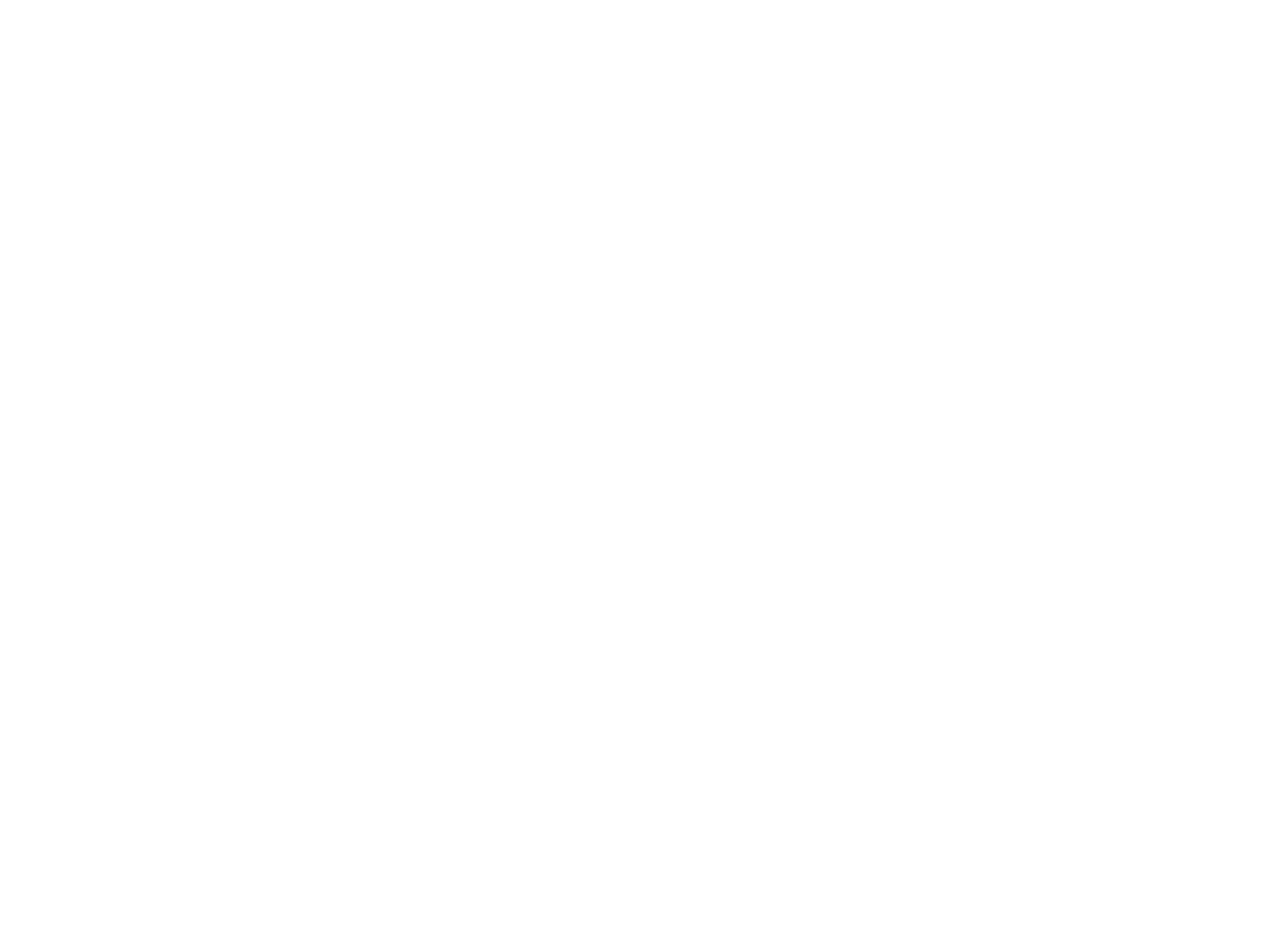
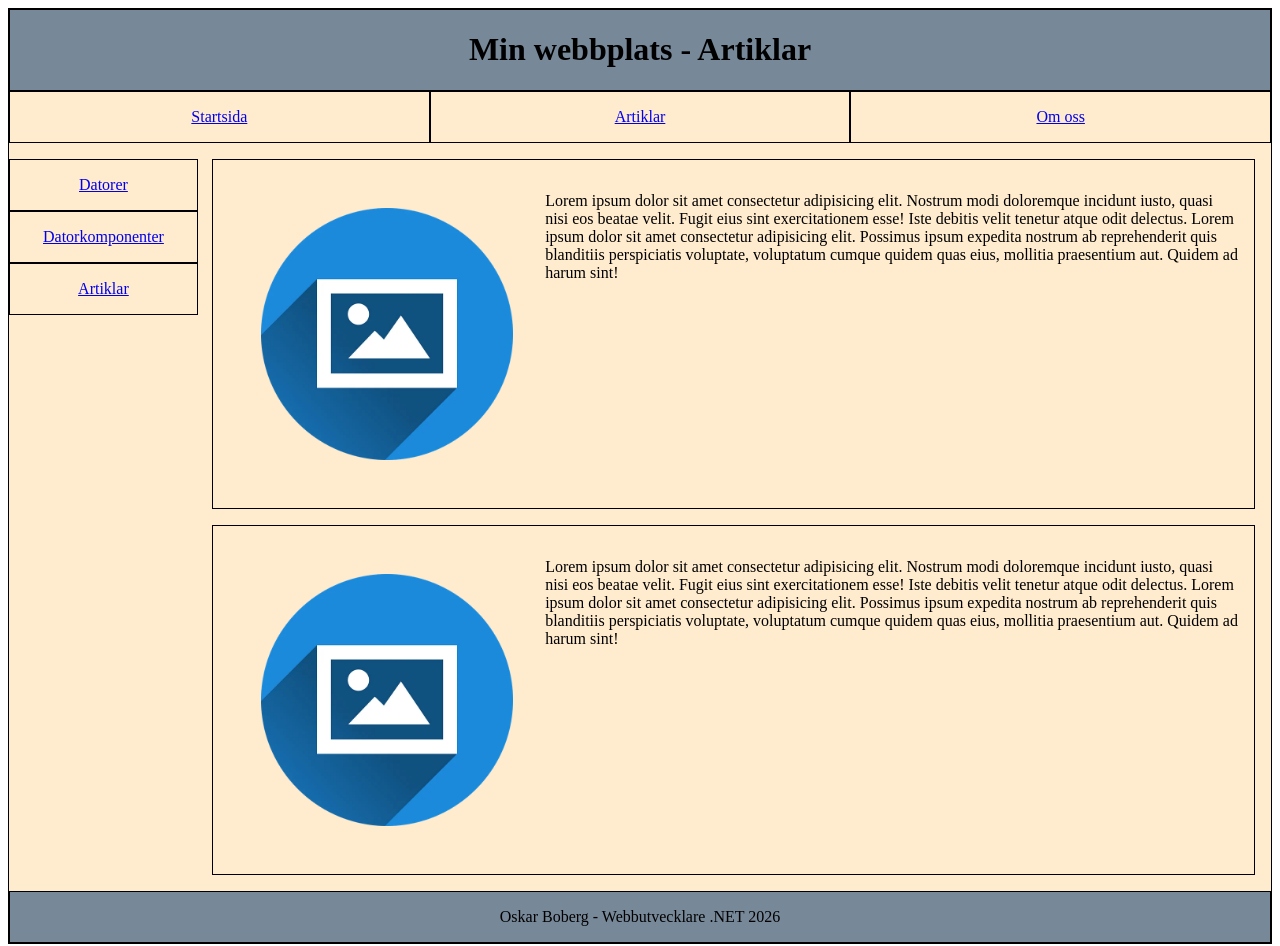
Before and after one commit to nattkreatur/Layout, a plain HTML site: page artiklar.html in a window 1280 px wide. Before the commit the page ends 800 px from the top, so only its background shows below. Drawn offline with Linux system fonts and the light colour scheme.

Commit message:
Alles klar
Ändrade både semantik och en del CSS på slutet för att få ihop allt enligt instruktioner.

```diff
--- a/artiklar.html
+++ b/artiklar.html
@@ -0,0 +1,64 @@
+<!DOCTYPE html>
+<html lang="sv">
+
+<head>
+    <meta charset="UTF-8">
+    <meta name="viewport" content="width=device-width, initial-scale=1.0">
+    <title>Layout</title>
+    <link rel="stylesheet" href="style.css">
+</head>
+
+<body id="artiklar">
+    <div class="wrapper">
+
+        <header>
+            <h1>Min webbplats - Artiklar</h1>
+        </header>
+        <nav>
+            <ul>
+                <li><a href="./index.html">Startsida</a></li>
+                <li><a href="./artiklar.html">Artiklar</a></li>
+                <li><a href="./omoss.html">Om oss</a></li>
+            </ul>
+        </nav>
+        <main>
+            <nav>
+                <ul>
+                    <!--Placeholder länkar-->
+                    <li><a href="#">Datorer</a></li>
+                    <li><a href="#">Datorkomponenter</a></li>
+                    <li><a href="#">Artiklar</a></li>
+                </ul>
+            </nav>
+            <section>
+                <article>
+                    <img src="exempel.png" alt="exempelbild">
+                    <p>
+                        Lorem ipsum dolor sit amet consectetur adipisicing elit. Nostrum modi doloremque incidunt iusto,
+                        quasi nisi eos beatae velit. Fugit eius sint exercitationem esse! Iste debitis velit tenetur atque
+                        odit delectus. Lorem ipsum dolor sit amet consectetur adipisicing elit. Possimus ipsum expedita
+                        nostrum ab reprehenderit quis blanditiis perspiciatis voluptate, voluptatum cumque quidem quas eius,
+                        mollitia praesentium aut. Quidem ad harum sint!
+                    </p>
+                </article>
+                <article>
+                    <img src="exempel.png" alt="exempelbild">
+                    <p>
+                        Lorem ipsum dolor sit amet consectetur adipisicing elit. Nostrum modi doloremque incidunt iusto,
+                        quasi nisi eos beatae velit. Fugit eius sint exercitationem esse! Iste debitis velit tenetur atque
+                        odit delectus. Lorem ipsum dolor sit amet consectetur adipisicing elit. Possimus ipsum expedita
+                        nostrum ab reprehenderit quis blanditiis perspiciatis voluptate, voluptatum cumque quidem quas eius,
+                        mollitia praesentium aut. Quidem ad harum sint!
+                    </p>
+                </article>
+            </section>
+
+        </main>
+        <footer>
+            <p>Oskar Boberg - Webbutvecklare .NET 2026</p>
+        </footer>
+
+    </div>
+</body>
+
+</html>
--- a/style.css
+++ b/style.css
@@ -15,7 +15,7 @@
     background-color: lightslategray;
 }
 /*Påverkar bara ul som child till nav*/
-nav > ul{
+nav > ul, main > nav > ul{
     /*Vertikal meny*/
     list-style: none;
     display: flex;
@@ -31,20 +31,31 @@
     padding: 1rem;
     border: 1px black solid;
 }
-main > section{
-    /*Detta gäller primärt om man har bilder i section
+main > article, main > section > article{
+    /*Detta gäller primärt om man har bilder i article
     som på index och omoss*/
     display: flex;
     flex-direction: column;
 }
 img{
-    width: 50%;
+    /*Bilden är större i mobile för bättre användarupplevelse*/
+    max-width: 50%;
+    height: auto;
     padding-top: 1rem;
     margin: 0 auto; /*centrerar bilden*/
+    align-self: center; /*hindrar att bilden förvrängs*/
 }
-section,aside{
+/*Gäller främst idan omss*/
+article,aside{
+    margin-top: 1rem;
+    margin-bottom: 1rem;
     padding: 1rem;
     border: 1px black solid;
+}
+
+/*Gäller endast sidan artiklar*/
+#artiklar main > nav{
+    margin-top: 1rem;
 }
 
 /*För större enheter och desktop*/
@@ -57,16 +68,17 @@
         /*Knapparna täcker hela wrappern*/
         width: 100%;
     }
-    main > section, aside{
+    main > article, aside, main > section > article{
         display: flex;
         flex-direction: row;
+        /*margin här skriver över tidigare värden satta för mobile*/
         margin: 1rem;
-        /*kantlinje runt section enbart för desktop*/
+        /*kantlinje runt article enbart för desktop*/
         border: 1px black solid;
     }
 
     /*Dessa är för att snygga till avståndet mellan boxarna på Omoss-sidan*/
-    main > section{
+    main > article{
         margin-right: 0.5rem;
     }
     main > aside{
@@ -75,15 +87,17 @@
     img{
         /*Bild lite mindre för att undvika känslan att
         den "tar över" i desktop view*/
-        width: 35%;
+        max-width: 25%;
+        height: auto;
         padding: 2rem;
     }
-    /*specifikt för Om oss-sidan*/
-    #omoss main{
+    /*Gäller endast för Artiklar och Om oss*/
+    #omoss main, #artiklar main{
         display: flex;
         flex-direction: row;
     }
+    #artiklar main > nav{
+        margin-top: 1rem;
+        margin-right: 2rem;
+    }
 }
-
-
-/*Flexbox för article i desktopview*/
```
Also changed, not shown: index.html (+3 -3 lines), omoss.html (+2 -2 lines), attgöra.txt (deleted).
